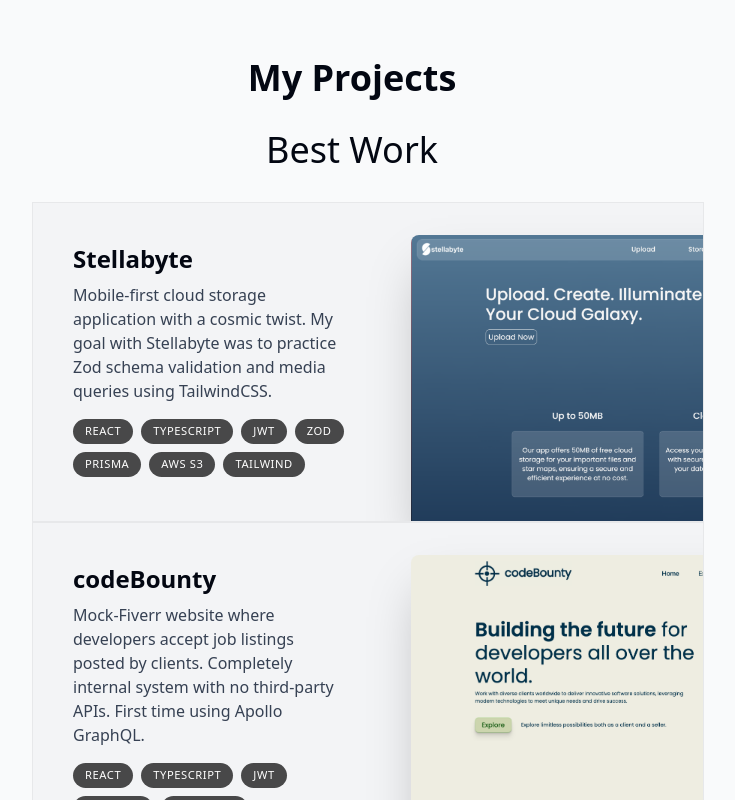
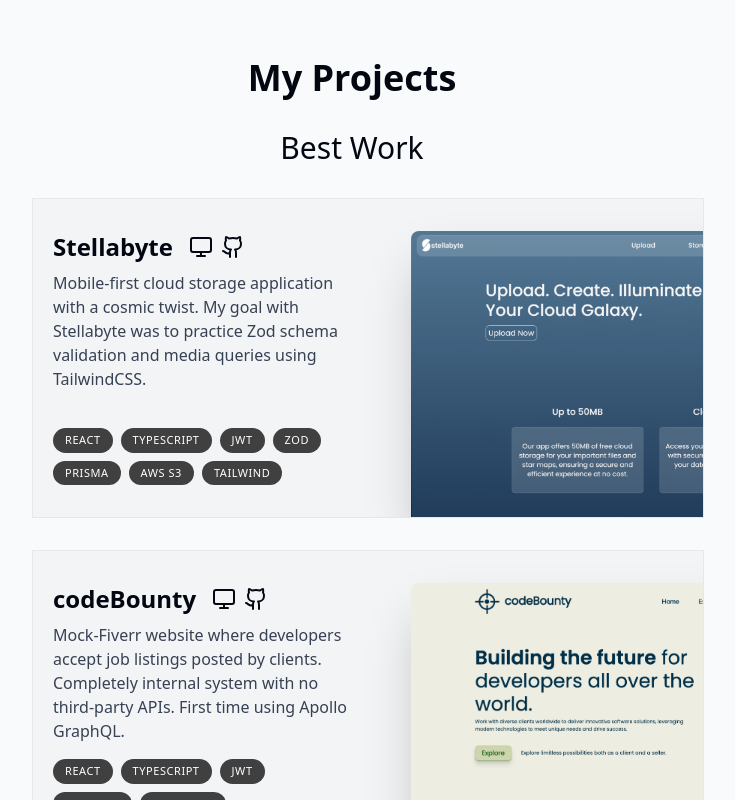
Before and after one commit to ZVKubajak/Portfolio, a React (Vite) app: page / in a window 1280 px wide. Shown: the part 1800-2600 px from the top of the page, without its empty margins (288-1023 px from the left). Built offline with nearby package versions, Linux system fonts and the light colour scheme.

Commit message:
MQs For Project Card

```diff
--- a/src/components/Projects.tsx
+++ b/src/components/Projects.tsx
@@ -9,7 +9,7 @@
     <section className="mt-28 mx-auto w-4/5 md:w-3/5 xl:w-1/2 text-center space-y-8">
       <SectionHeading>My Projects</SectionHeading>
 
-      <h2 className="text-2xl xl:text-4xl 2xl:text-5xl">Best Work</h2>
+      <h2 className="text-2xl xl:text-3xl 2xl:text-4xl">Best Work</h2>
 
       <div>
         {projects.map((project, index) => (
@@ -35,16 +35,45 @@
   link,
 }: ProjectProps) => {
   return (
-    <article className="text-left bg-gray-100 w-[672px] h-[320px] mx-auto border border-black/5 overflow-hidden sm:pr-8 relative">
-      <div className="py-4 px-5 sm:pl-10 sm:pr-2 sm:pt-10 sm:w-1/2">
-        <h3 className="text-2xl font-semibold">{name}</h3>
+    <article className="relative w-4/5 xl:w-[672px] xl:h-[320px] bg-gray-100 border border-gray-200 text-left overflow-hidden mx-auto mb-4 md:mb-8 last:mb-0">
+      <div className="flex flex-col h-full xl:w-1/2 px-5 py-8">
+        <div className="flex">
+          <h3 className="text-2xl font-semibold">{name}</h3>
 
-        <p className="mt-2  text-gray-700">{description}</p>
+          <div className="flex mt-1">
+            <a
+              href={site}
+              target="_blank"
+              rel="noopener noreferrer"
+              className="outline-none focus:scale-110"
+            >
+              <Monitor
+                size={24}
+                className="ml-4 cursor-pointer outline-none hover:scale-110 active:scale-90 transition"
+              />
+            </a>
+            <a
+              href={link}
+              target="_blank"
+              rel="noopener noreferrer"
+              className="outline-none focus:scale-110"
+            >
+              <Github
+                size={24}
+                className="ml-2 cursor-pointer outline-none hover:scale-110 active-scale:90 transition"
+              />
+            </a>
+          </div>
+        </div>
 
-        <ul className="flex flex-wrap mt-4 gap-2">
+        <p className="leading-snug sm:leading-normal mt-2 lg:mb-4 text-gray-700">
+          {description}
+        </p>
+
+        <ul className="flex flex-wrap mt-4 gap-2 xl:mt-auto">
           {technologies.map((technology, index) => (
             <li
-              className="bg-black/[0.7] px-3 py-1 text-[11.2px] uppercase tracking-wider text-white rounded-full"
+              className="bg-neutral-700 px-3 py-1 text-[11px] uppercase tracking-wider text-white rounded-full"
               key={index}
             >
               {technology}
@@ -56,7 +85,7 @@
       <img
         src={image}
         alt="Project Image"
-        className="absolute top-8 -right-40 w-[452px] rounded-t-lg shadow-2xl h-[300px] object-cover object-left"
+        className="hidden xl:block absolute top-8 -right-40 w-[452px] h-[300px] rounded-t-lg shadow-2xl object-cover object-left"
       />
     </article>
   );
```
